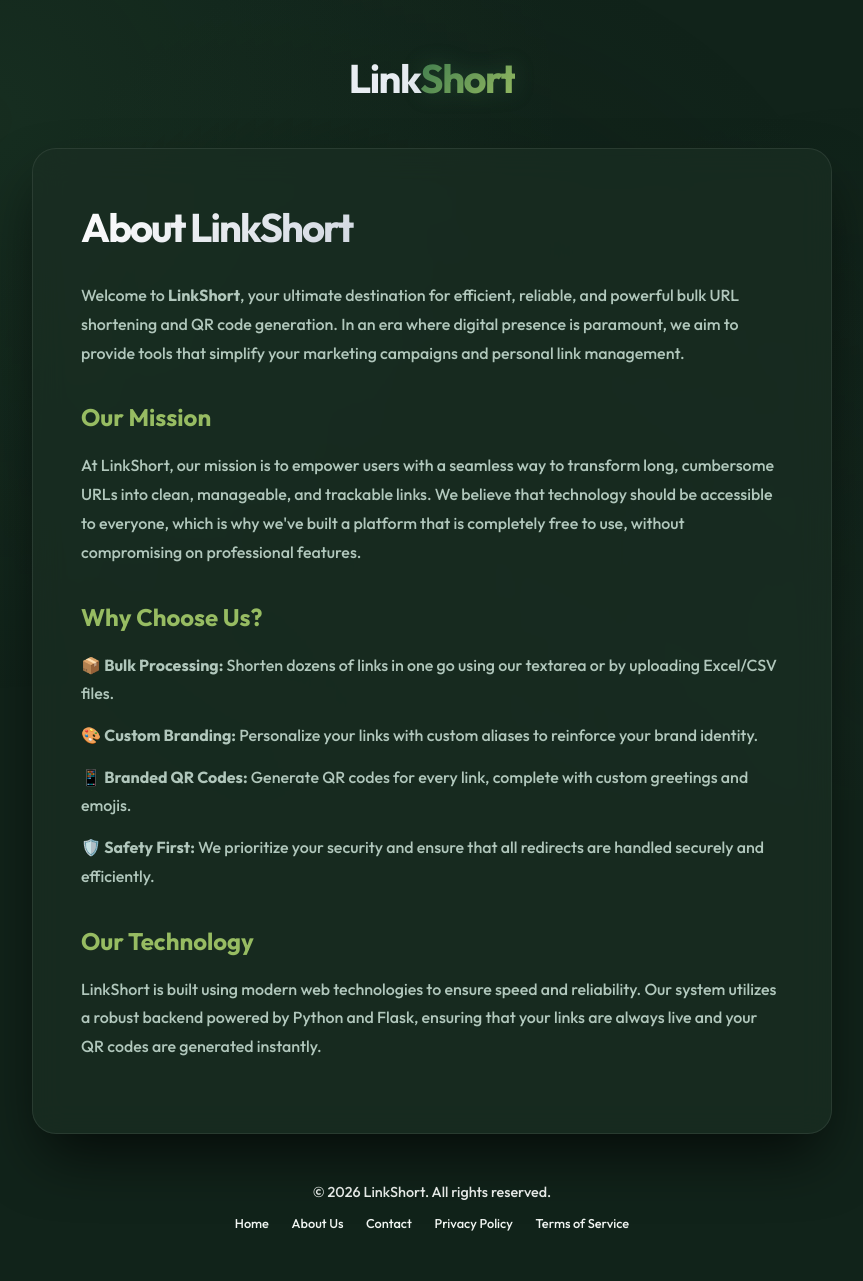
After one commit to linkshortfree/linkshort, a Flask app: page /about in a window 1280 px wide. The commit adds this page. Shown: the whole page, without its empty margins (208-1071 px from the left). Run offline with Flask 3, Linux system fonts and the light colour scheme.

Commit message:
Expand site content with About/Contact pages, FAQ, and How it Works to resolve AdSense low-value content policy violation

```diff
--- a/app.py
+++ b/app.py
@@ -50,6 +50,14 @@ def privacy():
 @app.route('/terms')
 def terms():
     return render_template('terms.html')
+
+@app.route('/about')
+def about():
+    return render_template('about.html')
+
+@app.route('/contact')
+def contact():
+    return render_template('contact.html')
 
 @app.route('/api/shorten', methods=['POST'])
 def shorten_url():
@@ -111,7 +119,17 @@ def sitemap():
   </url>
   <url>
     <loc>https://linkshort.live/terms</loc>
-    <lastmod>2026-01-14</lastmod>
+    <lastmod>2026-01-17</lastmod>
+    <priority>0.5</priority>
+  </url>
+  <url>
+    <loc>https://linkshort.live/about</loc>
+    <lastmod>2026-01-17</lastmod>
+    <priority>0.5</priority>
+  </url>
+  <url>
+    <loc>https://linkshort.live/contact</loc>
+    <lastmod>2026-01-17</lastmod>
     <priority>0.5</priority>
   </url>
 </urlset>""", {'Content-Type': 'application/xml'}
--- /dev/null
+++ b/templates/about.html
@@ -0,0 +1,75 @@
+<!DOCTYPE html>
+<html lang="en">
+
+<head>
+    <meta charset="UTF-8">
+    <meta name="viewport" content="width=device-width, initial-scale=1.0">
+    <title>About Us | LinkShort - Bulk URL Shortener</title>
+    <link rel="stylesheet" href="{{ url_for('static', filename='css/style.css') }}">
+    <link rel="icon" type="image/png" href="{{ url_for('static', filename='favicon.png') }}">
+    <link href="https://fonts.googleapis.com/css2?family=Outfit:wght@300;500;700&display=swap" rel="stylesheet">
+</head>
+
+<body>
+    <div class="background-glow"></div>
+    <div class="main-grid">
+        <div class="container" style="text-align: left; max-width: 800px;">
+            <header style="text-align: center;">
+                <div class="logo"><a href="/" style="text-decoration: none; color: inherit;">Link<span>Short</span></a>
+                </div>
+            </header>
+
+            <main class="glass-card" style="padding: 3rem;">
+                <h1 style="font-size: 2.5rem; margin-bottom: 1.5rem;">About LinkShort</h1>
+                <p style="margin-bottom: 1.5rem; line-height: 1.8; color: var(--text-secondary);">
+                    Welcome to <strong>LinkShort</strong>, your ultimate destination for efficient, reliable, and
+                    powerful bulk URL shortening and QR code generation. In an era where digital presence is paramount,
+                    we aim to provide tools that simplify your marketing campaigns and personal link management.
+                </p>
+
+                <h2 style="color: var(--accent-secondary); margin: 2rem 0 1rem;">Our Mission</h2>
+                <p style="margin-bottom: 1.5rem; line-height: 1.8; color: var(--text-secondary);">
+                    At LinkShort, our mission is to empower users with a seamless way to transform long, cumbersome URLs
+                    into clean, manageable, and trackable links. We believe that technology should be accessible to
+                    everyone, which is why we've built a platform that is completely free to use, without compromising
+                    on professional features.
+                </p>
+
+                <h2 style="color: var(--accent-secondary); margin: 2rem 0 1rem;">Why Choose Us?</h2>
+                <ul style="color: var(--text-secondary); line-height: 1.8; list-style-type: none; padding-left: 0;">
+                    <li style="margin-bottom: 0.8rem;">📦 <strong>Bulk Processing:</strong> Shorten dozens of links in
+                        one go using our textarea or by uploading Excel/CSV files.</li>
+                    <li style="margin-bottom: 0.8rem;">🎨 <strong>Custom Branding:</strong> Personalize your links with
+                        custom aliases to reinforce your brand identity.</li>
+                    <li style="margin-bottom: 0.8rem;">📱 <strong>Branded QR Codes:</strong> Generate QR codes for every
+                        link, complete with custom greetings and emojis.</li>
+                    <li style="margin-bottom: 0.8rem;">🛡️ <strong>Safety First:</strong> We prioritize your security
+                        and ensure that all redirects are handled securely and efficiently.</li>
+                </ul>
+
+                <h2 style="color: var(--accent-secondary); margin: 2rem 0 1rem;">Our Technology</h2>
+                <p style="margin-bottom: 1.5rem; line-height: 1.8; color: var(--text-secondary);">
+                    LinkShort is built using modern web technologies to ensure speed and reliability. Our system
+                    utilizes a robust backend powered by Python and Flask, ensuring that your links are always live and
+                    your QR codes are generated instantly.
+                </p>
+            </main>
+
+            <footer style="margin-top: 3rem; text-align: center;">
+                <p>&copy; 2026 LinkShort. All rights reserved.</p>
+                <div style="margin-top: 10px; font-size: 0.8rem;">
+                    <a href="/" style="color: var(--text-sub); text-decoration: none; margin: 0 10px;">Home</a>
+                    <a href="/about" style="color: var(--text-sub); text-decoration: none; margin: 0 10px;">About Us</a>
+                    <a href="/contact"
+                        style="color: var(--text-sub); text-decoration: none; margin: 0 10px;">Contact</a>
+                    <a href="/privacy" style="color: var(--text-sub); text-decoration: none; margin: 0 10px;">Privacy
+                        Policy</a>
+                    <a href="/terms" style="color: var(--text-sub); text-decoration: none; margin: 0 10px;">Terms of
+                        Service</a>
+                </div>
+            </footer>
+        </div>
+    </div>
+</body>
+
+</html>
```
Also changed, not shown: templates/contact.html (added, +63 -0 lines), templates/index.html (+56 -5 lines), templates/privacy.html (+8 -0 lines), templates/terms.html (+8 -0 lines).
